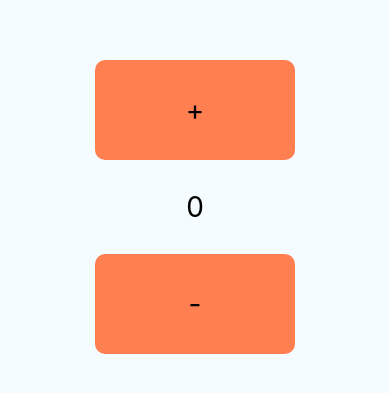
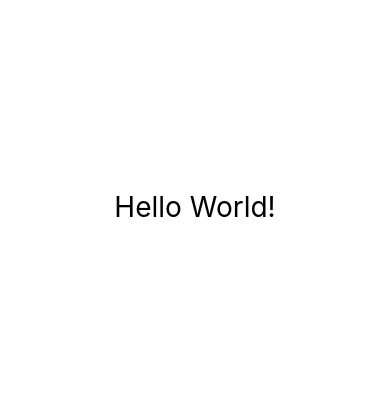
Before and after one commit to Eddie-CooRo/School, a React Native app: screen / in a window 390 px wide. Shown: the part 215-608 px from the top of the page. Built offline with nearby package versions, Linux system fonts and the light colour scheme.

Commit message:
Remove all of that files and start from beginning

```diff
--- a/src/Actions/ActionTypes.js
+++ /dev/null
@@ -1,2 +0,0 @@
-export const COUNTER_INCREMENT = 'counter_increment';
-export const COUNTER_DECREMENT = 'counter_decrement';
--- a/src/Actions/CounterAction.js
+++ /dev/null
@@ -1,17 +0,0 @@
-import { connect } from 'react-redux';
-import * as Actions from './ActionTypes';
-import { Counter } from '../Components';
-
-const mapStateToProps = state => ({
-  count: state.counterReducer.count
-});
-
-const mapDispatchToProps = dispatch => ({
-  increment: () => dispatch({ type: Actions.COUNTER_INCREMENT }),
-  decrement: () => dispatch({ type: Actions.COUNTER_DECREMENT })
-});
-
-export default connect(
-  mapStateToProps,
-  mapDispatchToProps
-)(Counter);
--- a/src/App.js
+++ b/src/App.js
@@ -1,20 +1,10 @@
-import React, { Component } from 'react';
-import { Provider } from 'react-redux';
-import store from './Reducers/index';
-import CounterAction from './Actions/CounterAction';
+import React from 'react';
+import { View, Text } from 'react-native';
 
-class App extends Component {
-  constructor(props) {
-    super(props);
-  }
-
-  render() {
-    return (
-      <Provider store={store}>
-        <CounterAction />
-      </Provider>
-    );
-  }
-}
+const App = () => (
+  <View style={{ flex: 1, justifyContent: 'center', alignItems: 'center' }}>
+    <Text style={{ fontSize: 28 }}>Hello World!</Text>
+  </View>
+);
 
 export default App;
--- a/src/Components/Counter.js
+++ /dev/null
@@ -1,52 +0,0 @@
-import React, { Component } from 'react';
-import { View, TouchableOpacity, Text, StyleSheet } from 'react-native';
-
-class Counter extends Component {
-  render() {
-    const { increment, decrement, count } = this.props;
-
-    return (
-      <View style={styles.container}>
-        <TouchableOpacity style={styles.button} onPress={increment}>
-          <Text style={styles.buttonText}>+</Text>
-        </TouchableOpacity>
-
-        <View style={styles.label}>
-          <Text style={styles.buttonText}>{count}</Text>
-        </View>
-
-        <TouchableOpacity style={styles.button} onPress={decrement}>
-          <Text style={styles.buttonText}>-</Text>
-        </TouchableOpacity>
-      </View>
-    );
-  }
-}
-
-const styles = StyleSheet.create({
-  container: {
-    flex: 1,
-    justifyContent: 'center',
-    alignItems: 'center',
-    backgroundColor: '#F5FCFF'
-  },
-
-  button: {
-    width: 200,
-    height: 100,
-    justifyContent: 'center',
-    alignItems: 'center',
-    borderRadius: 10,
-    backgroundColor: 'coral'
-  },
-
-  buttonText: {
-    fontSize: 28
-  },
-
-  label: {
-    marginVertical: 30
-  }
-});
-
-export { Counter };
--- a/src/Components/index.js
+++ /dev/null
@@ -1 +0,0 @@
-export * from './Counter';
--- a/src/Reducers/CounterReducer.js
+++ /dev/null
@@ -1,20 +0,0 @@
-import * as Actions from '../Actions/ActionTypes';
-
-const CounterReducer = (state = { count: 0 }, action) => {
-  switch (action.type) {
-    case Actions.COUNTER_INCREMENT:
-      return {
-        count: state.count + 1
-      };
-
-    case Actions.COUNTER_DECREMENT:
-      return {
-        count: state.count - 1
-      };
-
-    default:
-      return state;
-  }
-};
-
-export default CounterReducer;
--- a/src/Reducers/index.js
+++ /dev/null
@@ -1,12 +0,0 @@
-import { combineReducers, createStore } from 'redux';
-import counterReducer from './CounterReducer';
-
-const AppReducer = combineReducers({
-  counterReducer
-});
-
-const RootReducer = (state, action) => AppReducer(state, action);
-
-let store = createStore(RootReducer);
-
-export default store;
```
